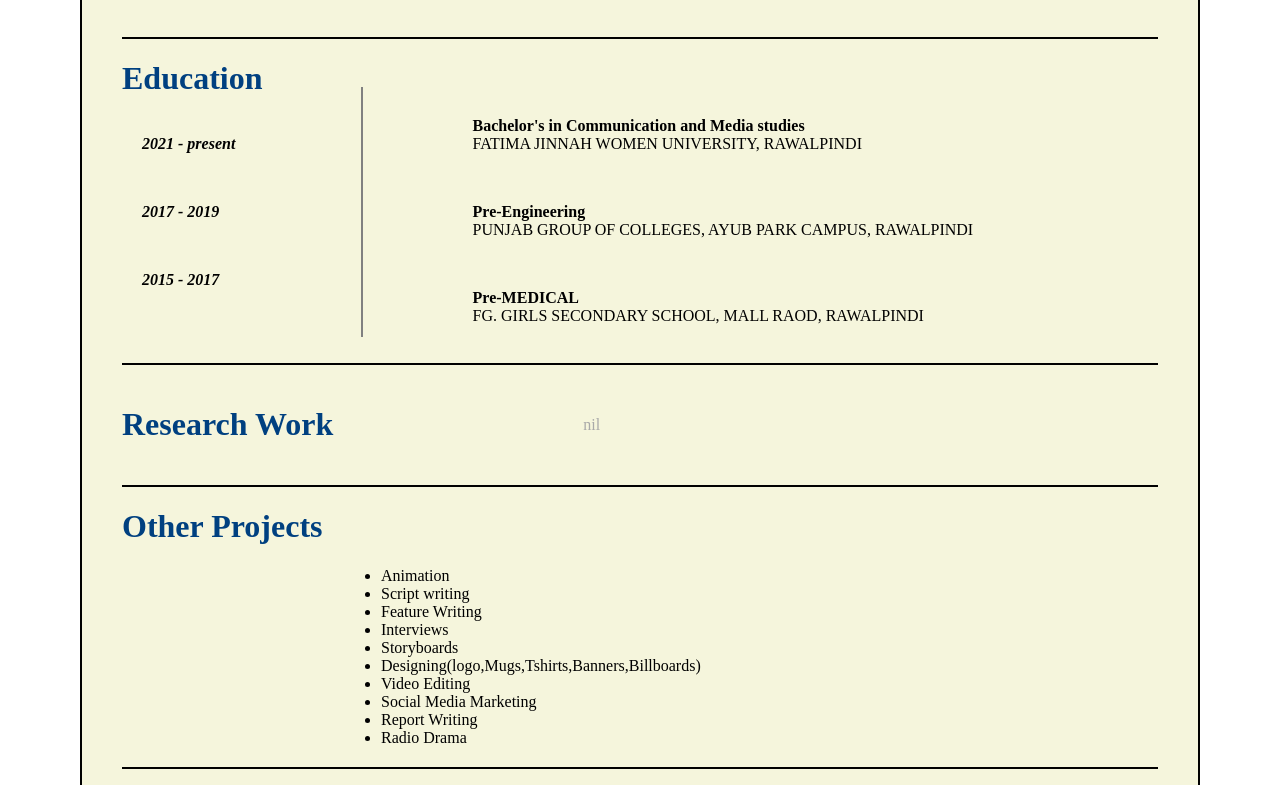
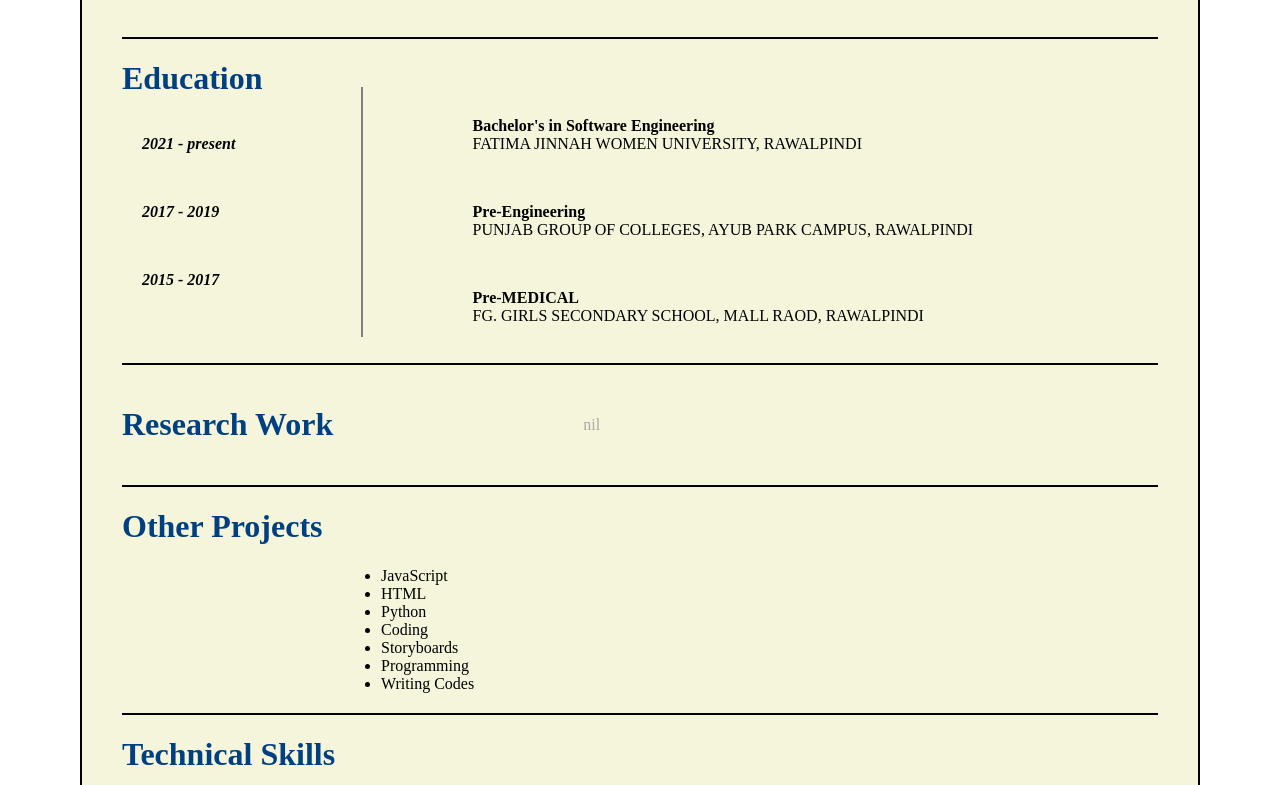
Before and after one commit to ayeshaasif46/ayeshaasif46.github.io, a plain HTML site: page index.html in a window 1280 px wide. Shown: the part 735-1520 px from the top of the page. Drawn offline with Linux system fonts and the light colour scheme.

Commit message:
Update profile and skills in index.html

```diff
--- a/index.html
+++ b/index.html
@@ -12,7 +12,7 @@
 
   <div class="profile-details">
     <h1>AYESHA ASIF</h1>
-    <h3><i>Video Editor</i></h3>
+    <h3><i>Software Engineer</i></h3>
 </div>
     <div class="contact-info">
       <p><i class="fa fa-phone"></i> +923108329962</p>
@@ -76,7 +76,7 @@
 
     <div class="right-text">
 <br>
-      <p><b>Bachelor's in Communication and Media studies</b><br>
+      <p><b>Bachelor's in Software Engineering</b><br>
      FATIMA JINNAH WOMEN UNIVERSITY, RAWALPINDI</p><br>
       <p><b>Pre-Engineering</b> <br>
         PUNJAB GROUP OF COLLEGES, AYUB PARK CAMPUS, RAWALPINDI</p><br>
@@ -98,16 +98,13 @@
 <ul class="centered-list">
 
 
-        <li>Animation</li>
-        <li>Script writing</li>
-        <li>Feature Writing</li>
-        <li>Interviews</li>
+        <li>JavaScript</li>
+        <li>HTML</li>
+        <li>Python</li>
+        <li>Coding</li>
 <li>Storyboards</li>
-<li>Designing(logo,Mugs,Tshirts,Banners,Billboards)</li>
-<li>Video Editing</li>
-<li>Social Media Marketing</li>
-<li>Report Writing</li>
-<li>Radio Drama</li>
+<li>Programming</li>
+<li>Writing Codes</li>
       </ul>
 </div>
 <hr class="bold-line">
```
